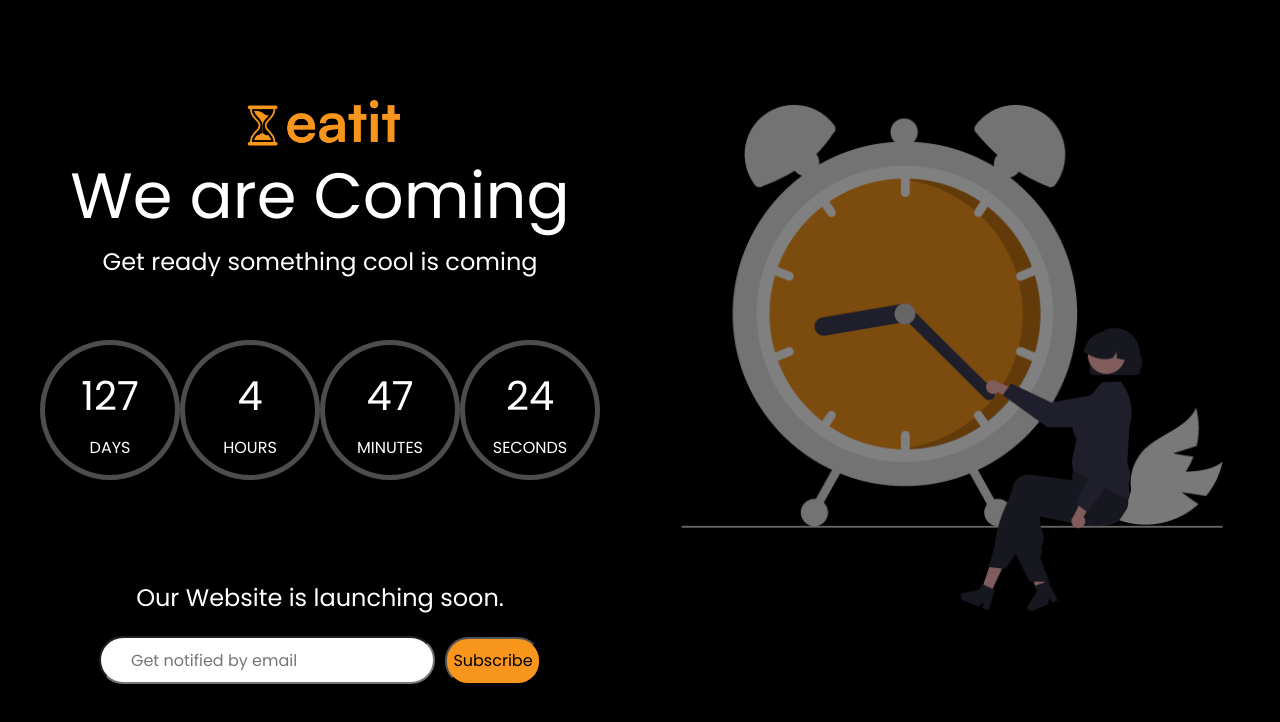
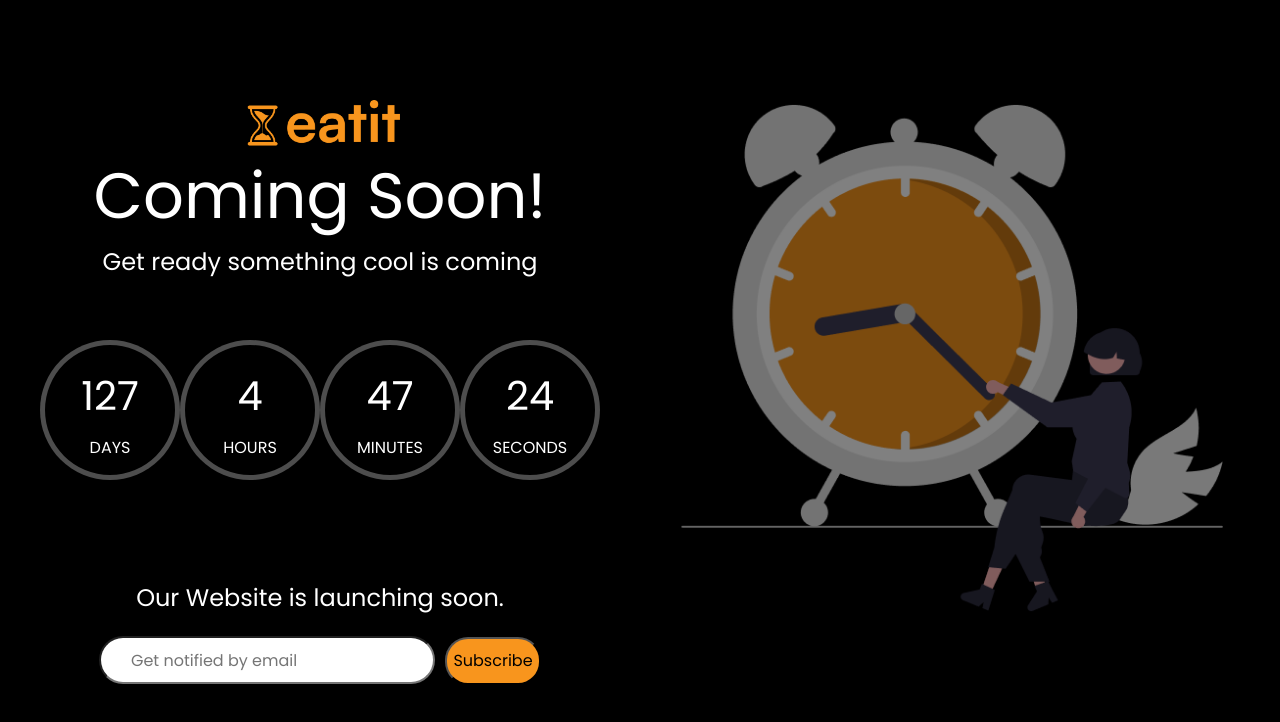
Before and after one commit to goeatit/eatit_coming_soon, a React (Create React App) app: page / in a window 1280 px wide. Shown: the top 722 px of the page. Built offline with nearby package versions, Linux system fonts and the light colour scheme; some icons are missing.

Commit message:
Changed the coming soon text

```diff
--- a/src/components/homepage.jsx
+++ b/src/components/homepage.jsx
@@ -152,7 +152,7 @@ function DemoCarousel() {
                               alt="logo"
                             ></img>
                           </div>
-                          <div className="heading">We are Coming</div>
+                          <div className="heading">Coming Soon!</div>
                           <div className="subheading">
                             Get ready something cool is coming
                           </div>
```
